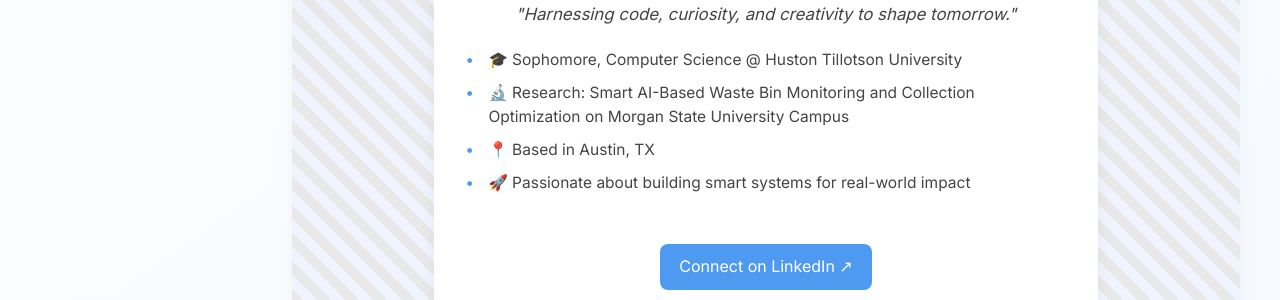
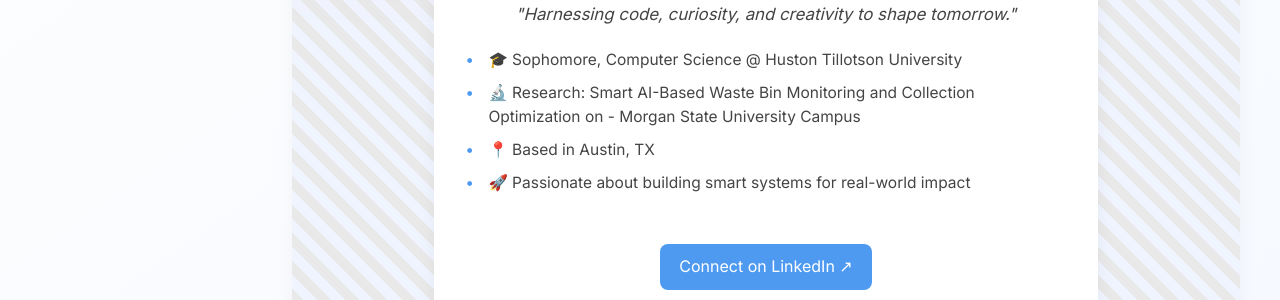
Before and after one commit to Kambili/Kambili.github.io, a Jekyll site: the page built from index.md, in a window 1280 px wide. Shown: the part 413-713 px from the top of the page. Built offline with Jekyll 4.4.1, drawn with Linux system fonts in a browser that asks for light colours.

```diff
--- a/index.md
+++ b/index.md
@@ -7,7 +7,8 @@ motto: "Harnessing code, curiosity, and creativity to shape tomorrow."
 
 quick_facts:
   - "🎓 Sophomore, Computer Science @ Huston Tillotson University"
-  - "🔬 Research: Smart AI-Based Waste Bin Monitoring and Collection Optimization on   Morgan State University Campus"
+  - "🔬 Research: Smart AI-Based Waste Bin Monitoring and Collection Optimization on
+  -                Morgan State University Campus"
   - "📍 Based in Austin, TX"
   - "🚀 Passionate about building smart systems for real-world impact"
 
```
